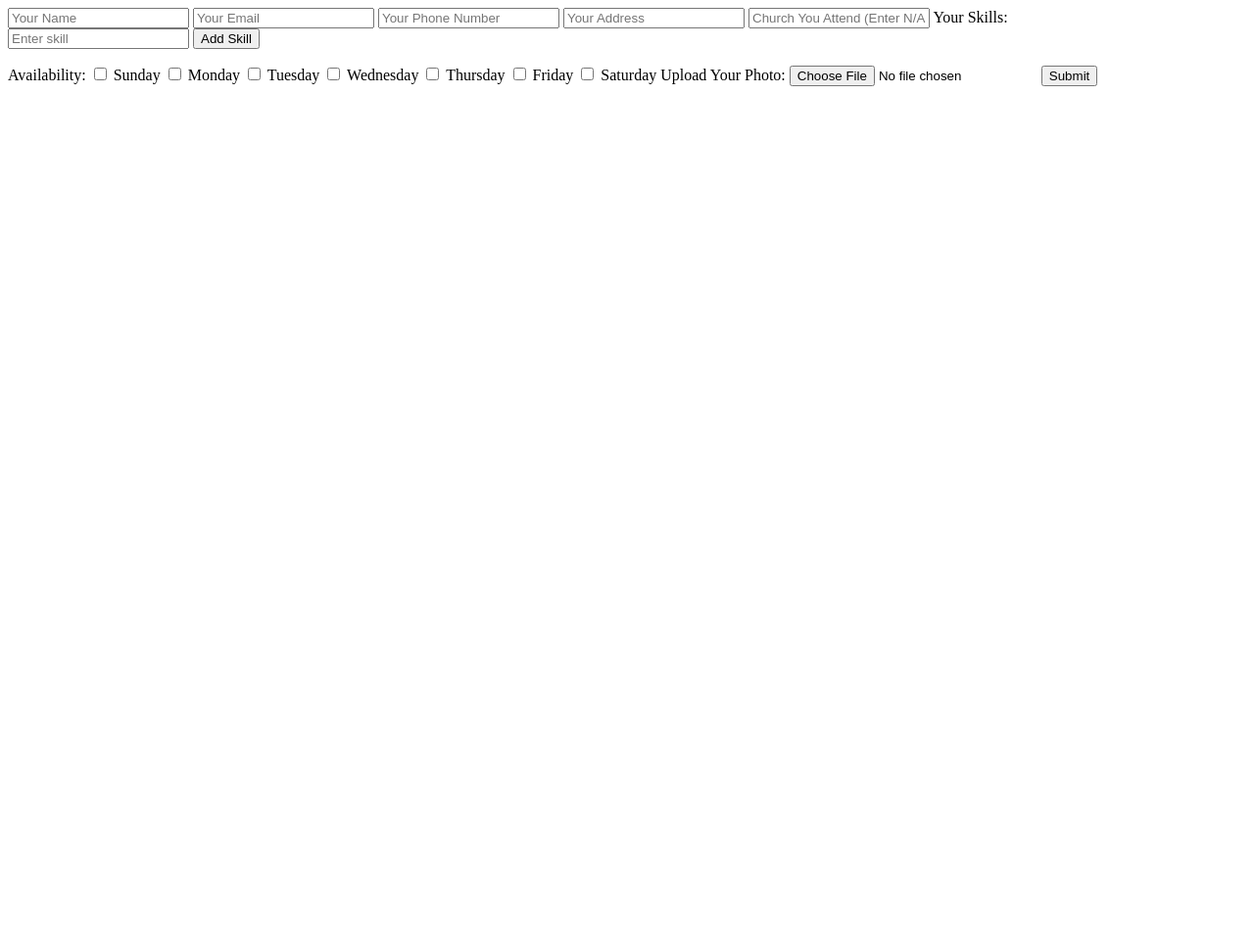
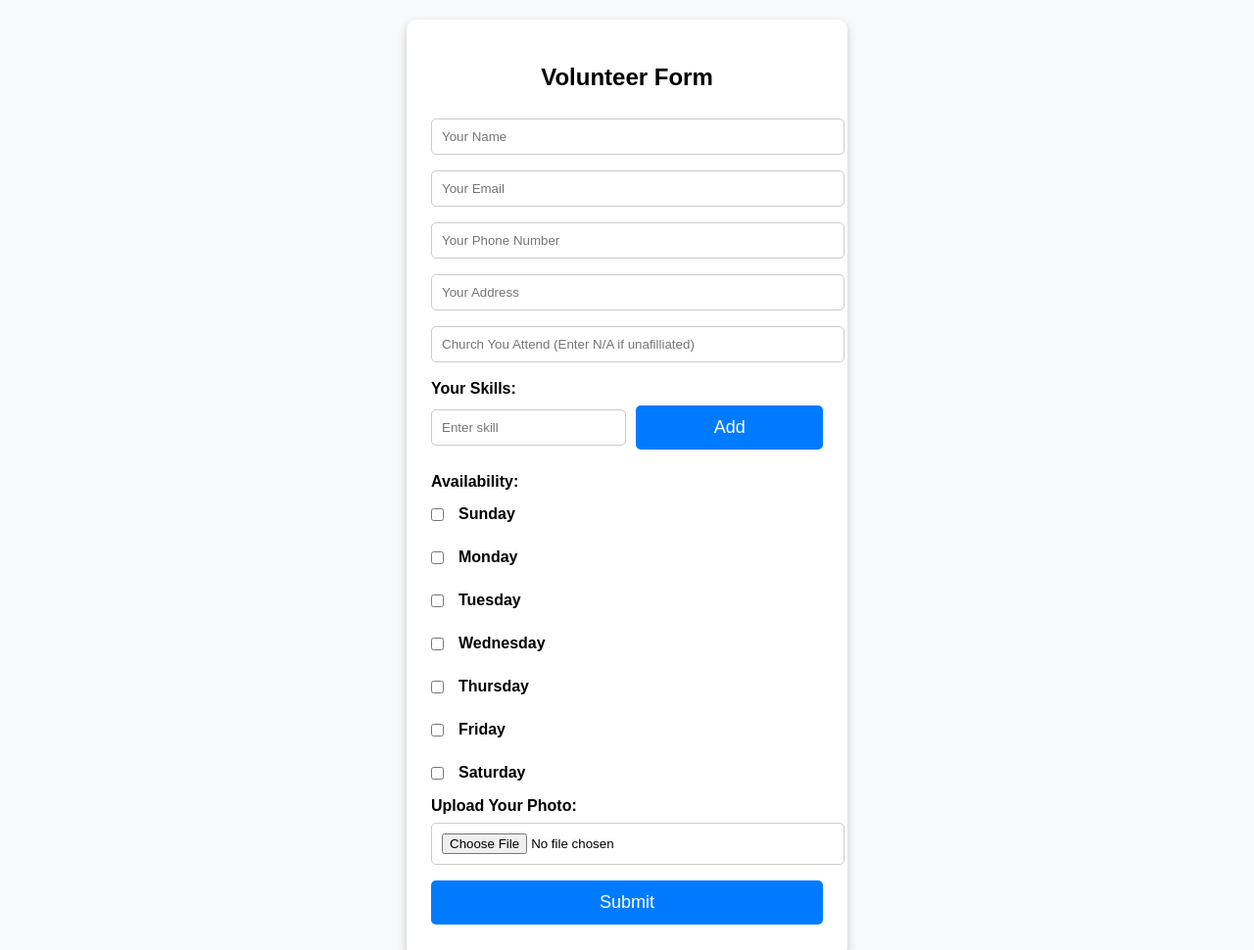
Before and after one commit to LuckyClark17/ChristsServantsWebsite, a plain HTML site: page index.html in a window 1280 px wide. Shown: the top 970 px of the page at 98% size. Before the commit the page ends 800 px from the top, so only its background shows below. Drawn offline with Linux system fonts and the light colour scheme.

Commit message:
made form > CSS

```diff
--- a/index.html
+++ b/index.html
@@ -1,34 +1,154 @@
+<!DOCTYPE html>
+<html lang="en">
+
+<head>
+    <meta charset="UTF-8">
+    <meta name="viewport" content="width=device-width, initial-scale=1.0">
+    <title>Christ's Servants Volunteer Form</title>
+    <style>
+        body {
+            font-family: Arial, sans-serif;
+            background-color: #f8f9fa;
+            display: flex;
+            justify-content: center;
+            margin: 0;
+            min-height: 100vh;
+            /* Allow page to expand naturally */
+            overflow-y: auto;
+            /* Enables scrolling */
+            padding: 20px 0;
+            /* Adds some spacing to prevent top cutoff */
+        }
+
+        form {
+            background: white;
+            padding: 25px;
+            border-radius: 10px;
+            box-shadow: 0 4px 10px rgba(0, 0, 0, 0.2);
+            width: 400px;
+            /* Increase width for better balance */
+        }
+
+        input,
+        button,
+        select {
+            width: 100%;
+            padding: 10px;
+            margin: 8px 0;
+            border: 1px solid #ccc;
+            border-radius: 5px;
+        }
+
+        button {
+            background: #007BFF;
+            color: white;
+            cursor: pointer;
+            border: none;
+            font-size: 18px;
+            /* Bigger font for better readability */
+            padding: 12px;
+            /* More padding for a better feel */
+        }
+
+        button:hover {
+            background: #0056b3;
+        }
+
+        label {
+            font-weight: bold;
+            margin-top: 10px;
+            display: block;
+        }
+
+        #skill-container {
+            display: flex;
+            gap: 10px;
+            align-items: center;
+        }
+
+        #skill-input {
+            flex-grow: 1;
+            /* Makes input stretch properly */
+        }
+
+        ul {
+            list-style: none;
+            padding: 0;
+        }
+
+        li {
+            background: #f1f1f1;
+            padding: 8px;
+            margin: 5px 0;
+            border-radius: 5px;
+            display: flex;
+            justify-content: space-between;
+        }
+
+        input[type="checkbox"] {
+            margin-right: 5px;
+        }
+
+        .file-input {
+            display: block;
+            margin-top: 10px;
+        }
+
+        .availability-container {
+            display: flex;
+            flex-direction: column;
+            gap: 5px;
+        }
+
+        .availability-container label {
+            display: flex;
+            align-items: center;
+            gap: 10px;
+            /* Ensures proper spacing between checkbox and text */
+            font-size: 16px;
+            width: fit-content;
+            /* Ensures labels do not stretch */
+        }
+
+        .availability-container input {
+            width: auto;
+            /* Keeps checkboxes small */
+        }
+    </style>
+</head>
+
+<body>
     <form id="myForm" enctype="multipart/form-data">
+        <h2 style="text-align: center;">Volunteer Form</h2>
         <input type="text" name="Name" placeholder="Your Name" required />
         <input type="email" name="email" placeholder="Your Email" />
         <input type="text" name="phone" placeholder="Your Phone Number" />
         <input type="text" name="address" placeholder="Your Address" />
-    <input type="text" name="Church" placeholder="Church You Attend (Enter N/A if you're unafiiliated)" />
+        <input type="text" name="Church" placeholder="Church You Attend (Enter N/A if unafilliated)" />
 
         <label>Your Skills:</label>
         <div id="skill-container">
             <input type="text" id="skill-input" placeholder="Enter skill" />
-        <button type="button" id="add-skill">Add Skill</button>
+            <button type="button" id="add-skill">Add</button>
         </div>
-    <ul id="skill-list">
-        <!-- Dynamic skills will appear here -->
-    </ul>
+        <ul id="skill-list"></ul>
 
         <label>Availability:</label>
-    <input type="checkbox" name="Availability" value="Sunday" /> Sunday
-    <input type="checkbox" name="Availability" value="Monday" /> Monday
-    <input type="checkbox" name="Availability" value="Tuesday" /> Tuesday
-    <input type="checkbox" name="Availability" value="Wednesday" /> Wednesday
-    <input type="checkbox" name="Availability" value="Thursday" /> Thursday
-    <input type="checkbox" name="Availability" value="Friday" /> Friday
-    <input type="checkbox" name="Availability" value="Saturday" /> Saturday
+        <div class="availability-container">
+            <label><input type="checkbox" name="Availability" value="Sunday"> Sunday</label>
+            <label><input type="checkbox" name="Availability" value="Monday"> Monday</label>
+            <label><input type="checkbox" name="Availability" value="Tuesday"> Tuesday</label>
+            <label><input type="checkbox" name="Availability" value="Wednesday"> Wednesday</label>
+            <label><input type="checkbox" name="Availability" value="Thursday"> Thursday</label>
+            <label><input type="checkbox" name="Availability" value="Friday"> Friday</label>
+            <label><input type="checkbox" name="Availability" value="Saturday"> Saturday</label>
+        </div>
 
         <label for="photo">Upload Your Photo:</label>
         <input type="file" name="photo" id="photo" accept="image/*" required />
 
         <button type="submit">Submit</button>
         <p id="loading-message" style="display: none; color: blue;">Processing... Please wait.</p>
-
     </form>
 
 
```
Lines whose indentation alone changed are shown as unchanged.
